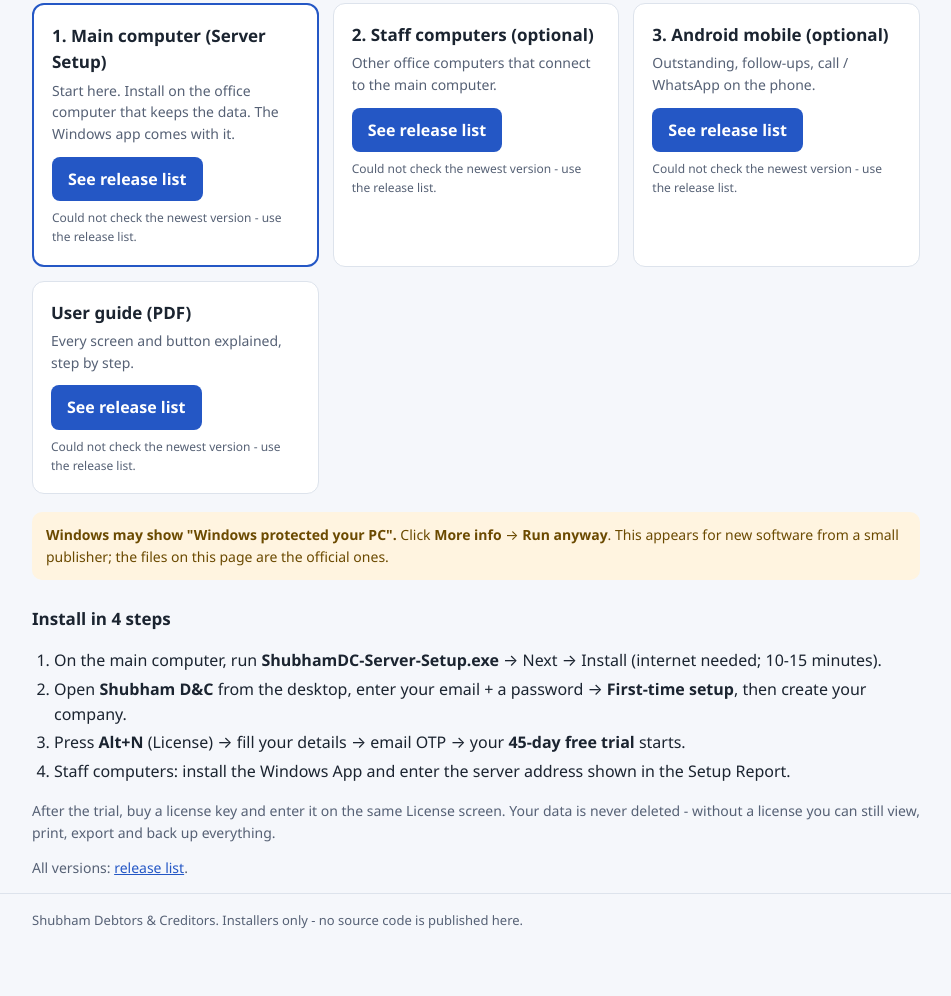
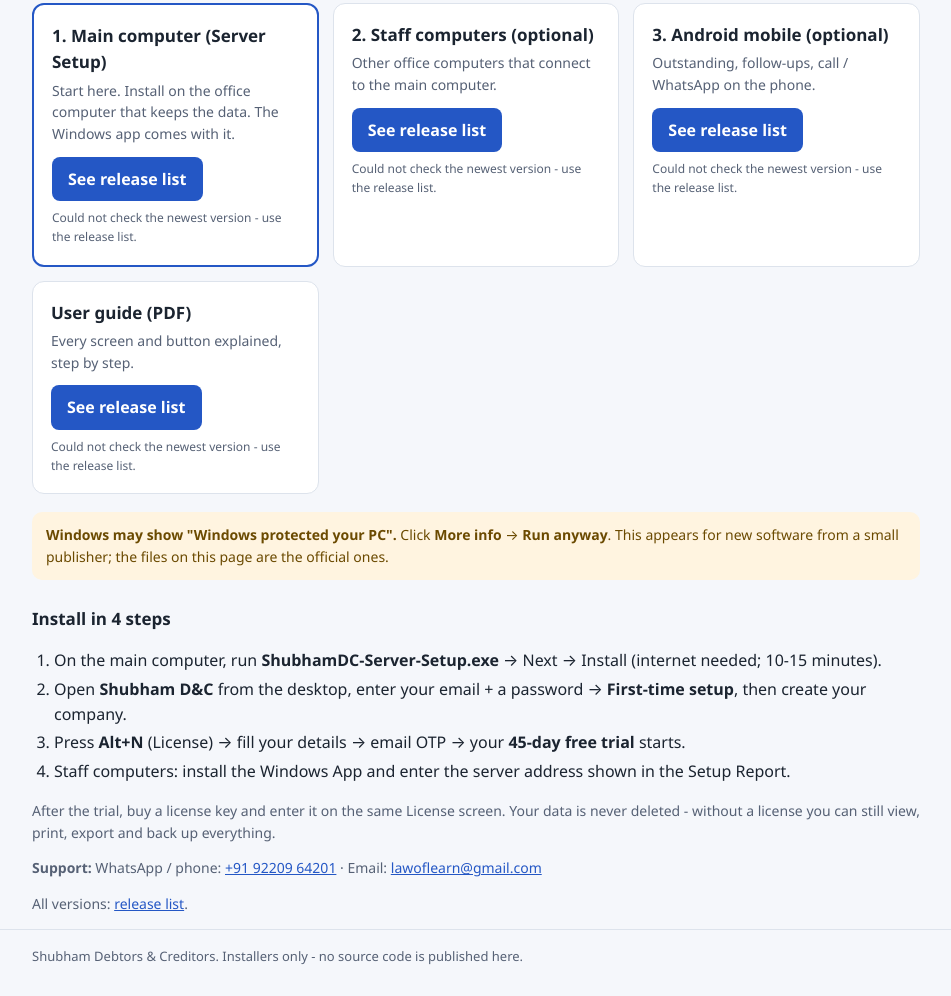
Before and after one commit to ejigyasu-byte/shubham-dc-releases, a plain HTML site: page index.html in a window 1280 px wide. Shown: the part 194-1190 px from the top of the page, without its empty margins (164-1115 px from the left). Before the commit the page ends 1154 px from the top, so only its background shows below. Drawn offline with Linux system fonts and the light colour scheme; no server answers.

Commit message:
Download page from 28b831e

```diff
--- a/index.html
+++ b/index.html
@@ -104,7 +104,7 @@
 
 <script>
 // Support contact shown on the page (set by the owner; empty = hidden).
-const SUPPORT = { whatsapp: "", email: "" };
+const SUPPORT = { whatsapp: "+91 92209 64201", email: "lawoflearn@gmail.com" };
 
 const REPO = "ejigyasu-byte/shubham-dc-releases";
 const ALL = "https://github.com/" + REPO + "/releases";
```
